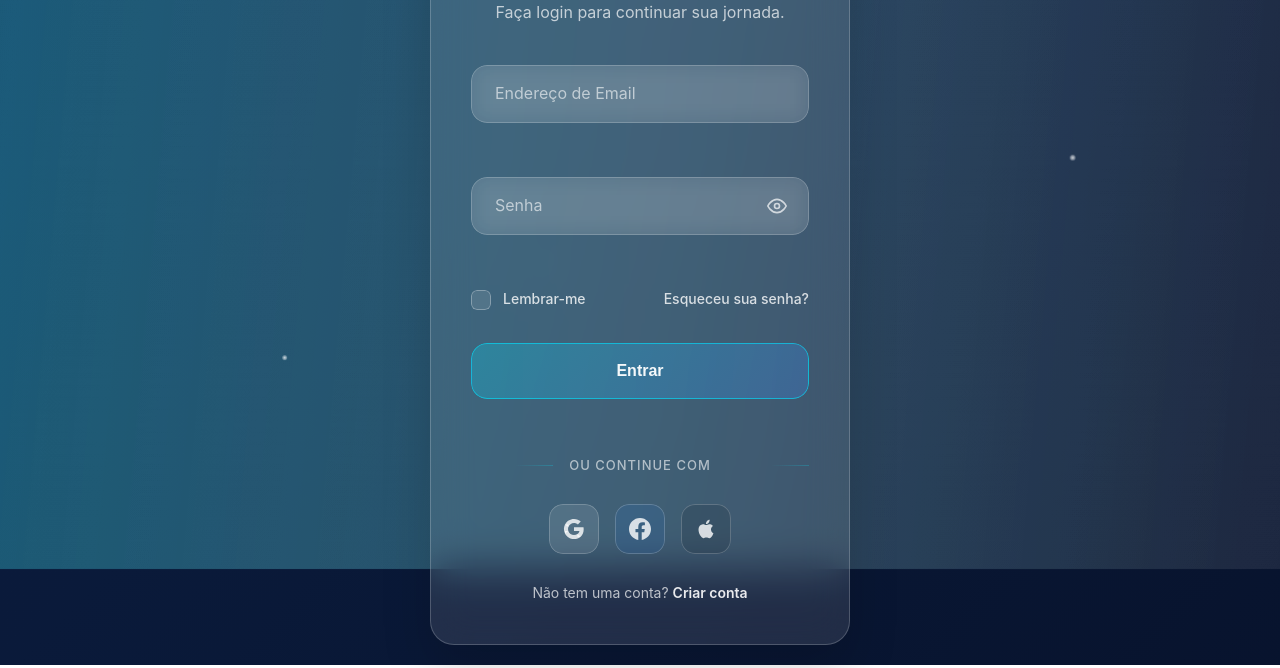
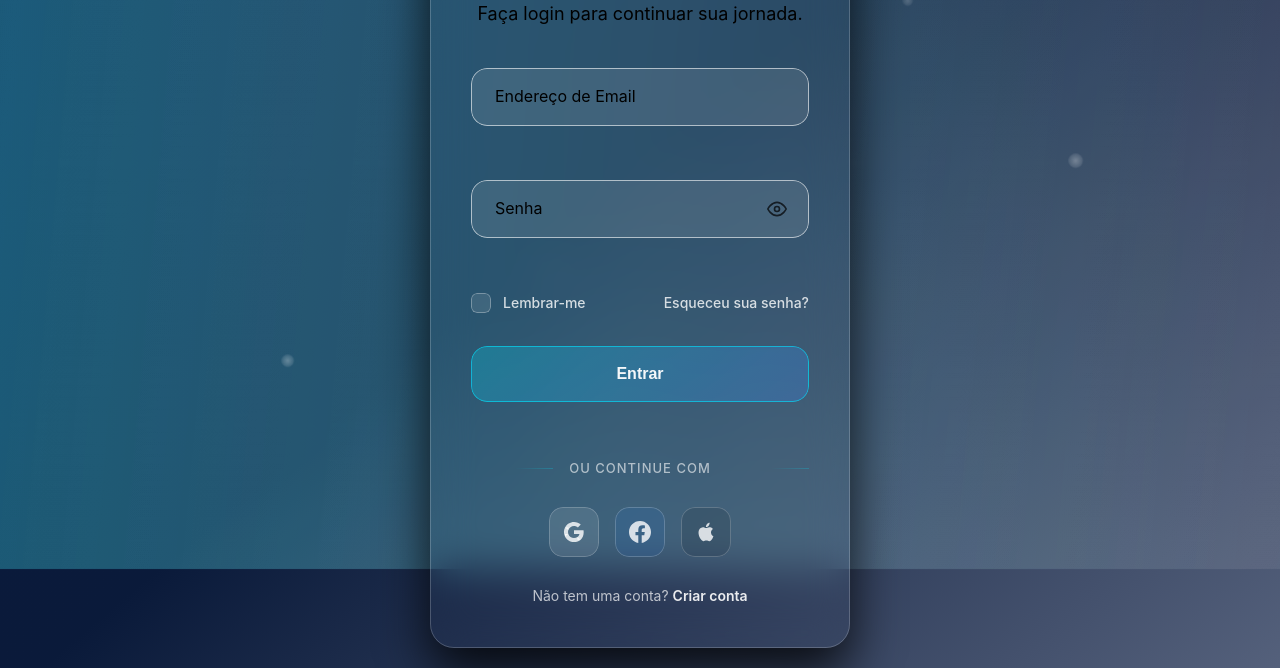
Before and after one commit to danvitorlima/Login, a plain HTML site: page index.html in a window 1280 px wide. Shown: the part 231-899 px from the top of the page. Drawn offline with Linux system fonts and the light colour scheme; a script that the page names is missing.

Commit message:
Update style.css

```diff
--- a/style.css
+++ b/style.css
@@ -6,7 +6,7 @@
 
 body {
     font-family: -apple-system, BlinkMacSystemFont, 'Segoe UI', Roboto, sans-serif;
-    background: linear-gradient(-45deg,#050b1e,#0a1a3a,#0d1b4c,#00e5ff);
+    background: linear-gradient(-40deg,#a7b1cea6,#0a1a3a,#0d1b4c,#1b636b);
     background-size: 400% 400%;
     animation: gradientFlow 15s ease infinite;
     min-height: 100vh;
@@ -86,9 +86,9 @@ body {
 
 .particle {
     position: absolute;
-    width: 4px;
-    height: 4px;
-    background: radial-gradient(circle, rgba(255,255,255,0.8), transparent);
+    width: 10px;
+    height: 10px;
+    background: radial-gradient(circle, rgba(255, 255, 255, 0.30), transparent);
     border-radius: 50%;
     animation: particleFloat 15s linear infinite;
 }
@@ -114,7 +114,7 @@ body {
 }
 
 .login-card {
-    background: rgba(255, 255, 255, 0.1);
+    background: zrgba(0, 0, 0, 0.842);
     backdrop-filter: blur(20px);
     -webkit-backdrop-filter: blur(20px);
     border: 1px solid rgba(255, 255, 255, 0.2);
@@ -122,13 +122,13 @@ body {
     padding: 40px;
     position: relative;
     overflow: hidden;
-    box-shadow: 0 25px 50px rgba(0, 0, 0, 0.15);
+    box-shadow: 0 25px 50px rgba(0, 0, 0, 0.8);
     transition: all 0.3s ease;
 }
 
 .login-card:hover {
     transform: translateY(-5px);
-    box-shadow: 0 35px 70px rgba(0, 0, 0, 0.2);
+    box-shadow: 0 35px 70px rgba(0, 0, 0, 0.8);
 }
 
 .card-glow {
@@ -137,7 +137,7 @@ body {
     left: -2px;
     right: -2px;
     bottom: -2px;
-    background: linear-gradient(45deg, #00e5ff, #3f8cff, #00ffcc, #00e5ff);
+    background: linear-gradient(45deg, #5755e4, #3666ad, #3b258b, #308d97);
     background-size: 400% 400%;
     animation: gradientFlow 8s ease infinite;
     border-radius: 24px;
@@ -187,7 +187,7 @@ body {
 .gradient-icon svg {
     width: 32px;
     height: 32px;
-    color: rgba(255,255,255,0.9);
+    color: rgba(255, 255, 255, 0.9);
     z-index: 1;
 }
 
@@ -196,15 +196,15 @@ body {
     font-size: 2.25rem;
     font-weight: 700;
     margin-bottom: 8px;
-    background: linear-gradient(135deg, #ffffff, rgba(255,255,255,0.7));
+    background: linear-gradient(135deg, #000000, rgba(0, 0, 0, 0.7));
     -webkit-background-clip: text;
     background-clip: text;
     -webkit-text-fill-color: transparent;
 }
 
 .login-header p {
-    color: rgba(255,255,255,0.7);
-    font-size: 16px;
+    color: rgb(0, 0, 0);
+    font-size: 18px;
     font-weight: 400;
 }
 
@@ -227,14 +227,14 @@ body {
     bottom: 0;
     background: rgba(255,255,255,0.1);
     backdrop-filter: blur(10px);
-    border: 1px solid rgba(255,255,255,0.2);
+    border: 1px solid rgba(255, 255, 255, 0.589);
     border-radius: 16px;
     transition: all 0.3s ease;
 }
 
 .input-container:focus-within .input-bg {
-    background: rgba(255,255,255,0.15);
-    border-color: rgba(255,255,255,0.4);
+    background: rgba(255, 255, 255, 0.774);
+    border-color: rgb(255, 0, 0);
     box-shadow: 0 8px 25px rgba(0,0,0,0.1);
 }
 
@@ -243,7 +243,7 @@ body {
     background: transparent;
     border: none;
     padding: 20px 24px;
-    color: rgba(255,255,255,0.95);
+    color: rgba(0, 0, 0, 0.95);
     font-size: 16px;
     font-weight: 500;
     outline: none;
@@ -258,16 +258,16 @@ body {
 .input-container input:-webkit-autofill,
 .input-container input:-webkit-autofill:hover,
 .input-container input:-webkit-autofill:focus {
-    -webkit-box-shadow: 0 0 0 30px rgba(255,255,255,0.1) inset;
-    -webkit-text-fill-color: rgba(255,255,255,0.95);
+    -webkit-box-shadow: 0 0 0 30px rgba(0, 0, 0, 0.1) inset;
+    -webkit-text-fill-color: rgba(0, 0, 0, 0.95);
 }
 
 .input-container label {
     position: absolute;
     left: 24px;
-    top: 50%;
-    transform: translateY(-50%);
-    color: rgba(255,255,255,0.6);
+    top: 5%;
+    transform: translateY(50%);
+    color: rgba(0, 0, 0, 1);
     font-size: 16px;
     font-weight: 400;
     pointer-events: none;
@@ -277,9 +277,9 @@ body {
 
 .input-container input:focus + label,
 .input-container input:not(:placeholder-shown) + label {
-    top: 12px;
+    top: 0px;
     font-size: 12px;
-    color: rgba(255,255,255,0.8);
+    color: rgba(0, 0, 0, 0.8);
     transform: translateY(0);
 }
 
@@ -349,7 +349,7 @@ body {
     z-index: 1;
     width: 20px;
     height: 20px;
-    color: rgba(255,255,255,0.7);
+    color: rgba(0, 0, 0, 0.7);
 }
 
 .toggle-icon svg {
```
